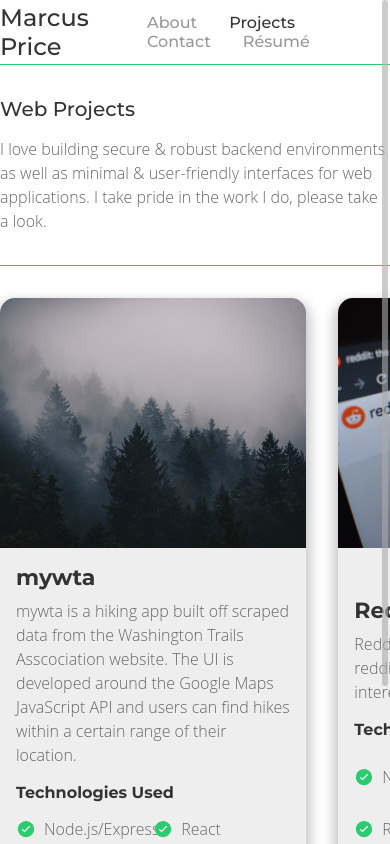
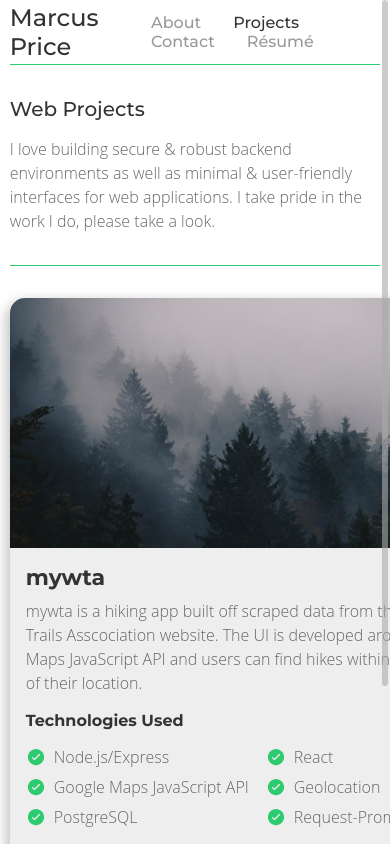
Before and after one commit to marcusprice/marcusprice-dot-dev, a React (Create React App) app in the folder client/: page / in a window 390 px wide. Both pictures are taken after a click on the item "Projects". Built offline with nearby package versions, Linux system fonts and the light colour scheme; a web font is replaced by a local one; what react-animations would draw is missing.

Commit message:
started working on tablet/mobile view

```diff
--- a/client/src/components/WebProjects.jsx
+++ b/client/src/components/WebProjects.jsx
@@ -12,7 +12,7 @@ const WebProjects = () => {
       title: 'mywta',
       image: forrest,
       description: 'mywta is a hiking app built off scraped data from the Washington Trails Asscociation website. The UI is developed around the Google Maps JavaScript API and users can find hikes within a certain range of their location.',
-      techUsed: ['Node.js/Express', 'React', 'Google Maps JS API', 'Geolocation', 'PostgreSQL', 'Request-Promise + Cheerio'],
+      techUsed: ['Node.js/Express', 'React', 'Google Maps JavaScript API', 'Geolocation', 'PostgreSQL', 'Request-Promise + Cheerio'],
       githubURL: 'https://github.com/marcusprice/mywta'
     },
 
--- a/client/src/components/atoms.js
+++ b/client/src/components/atoms.js
@@ -20,6 +20,10 @@ export const HeaderContainer = styled.header`
   max-width: 1024px;
   margin: 0 auto;
   animation: 2s ${fadeInAnimation};
+
+  @media (max-width: 1024px) {
+    width: 95%;
+  }
 `
 
 export const Nav = styled.nav`
@@ -59,6 +63,10 @@ export const ContentContainer = styled.div`
   margin: 0 auto;
   padding-bottom: 128px;
   animation: 1s ${fadeInAnimation};
+
+  @media (max-width: 1024px) {
+    width: 95%;
+  }
 `
 
 export const ProjectsContentContainer = styled.div`
@@ -69,6 +77,10 @@ export const ProjectsContentContainer = styled.div`
   padding-bottom: 128px;
   margin: 0 auto;
   animation: 1s ${fadeInAnimation};
+
+  @media (max-width: 1024px) {
+    width: 95%;
+  }
 `
 
 export const TitleContainer = styled.div`
@@ -118,12 +130,17 @@ export const FooterNav = styled.nav`
   align-items: center;
   justify-content: left;
   height: 100%;
+
+  @media (max-width: 1024px) {
+    width: 95%;
+  }
 `
 
 export const TechStackContainer = styled.div`
   display: flex;
   justify-content: space-between;
   align-items: center;
+  flex-wrap: wrap;
   padding-top: 32px;
 `
 
@@ -133,6 +150,12 @@ export const ProjectsContainer = styled.div`
   display: grid;
   grid-template-columns: repeat(2, 1fr);
   grid-gap: 32px;
+
+  @media (max-width: 1024px) {
+    width: 512px;
+    grid-template-columns: repeat(1, 1fr);
+    margin: 0 auto;
+  }
 `
 
 export const ProjectCardContainer = styled.div`
```
Also changed, not shown: client/src/App.css (line endings or trailing spaces).
